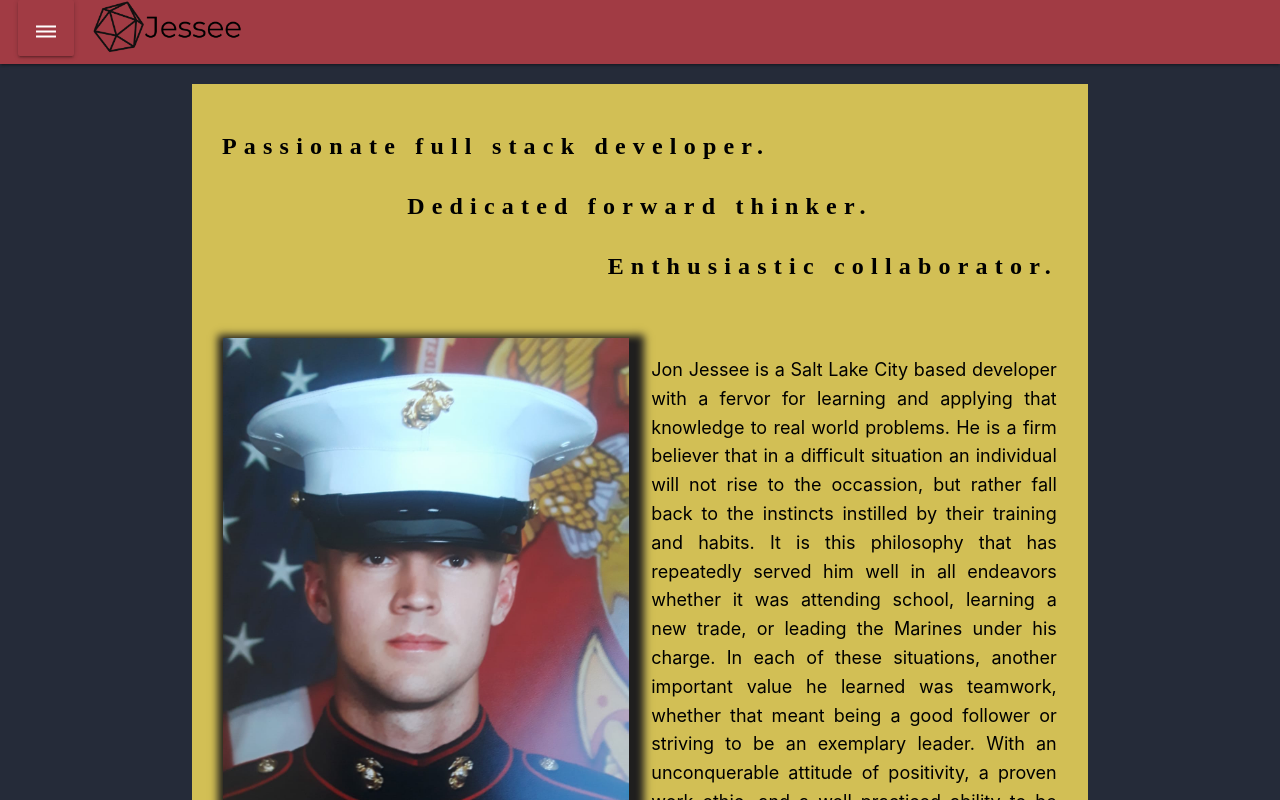
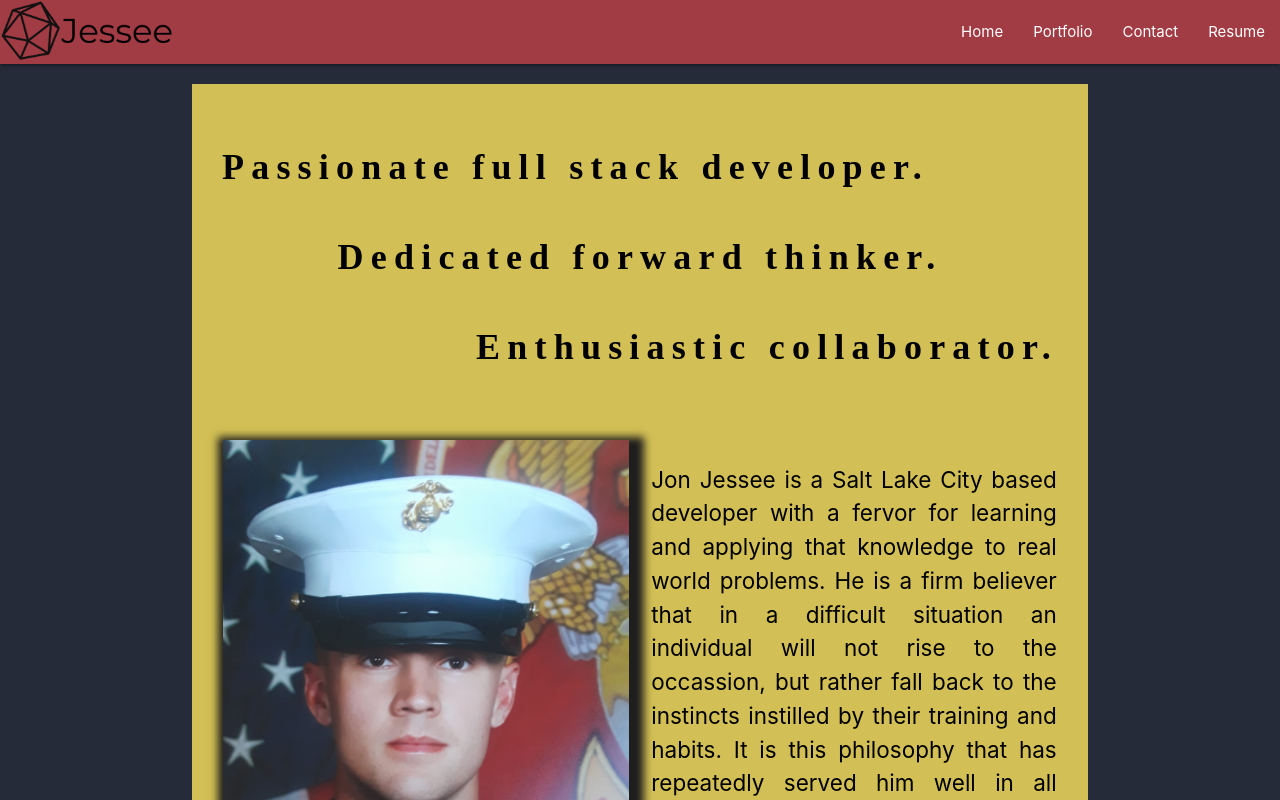
Before and after one commit to JJessee1371/React-Portfolio, a React (Create React App) app: page /#/ in a window 1280 px wide. Shown: the top 800 px of the page. Built offline with nearby package versions, Linux system fonts and the light colour scheme; a web font is replaced by a local one.

Commit message:
Corrected responsivity issues with navbar and homepage.

```diff
--- a/src/Components/AboutHeader/AboutHeader.css
+++ b/src/Components/AboutHeader/AboutHeader.css
@@ -1,13 +1,16 @@
 #line1 {
     text-align: left;
+    font-size: 1.5em;
 }
 
 #line2 {
     text-align: center;
+    font-size: 1.5em;
 }
 
 #line3 {
     text-align: right;
+    font-size: 1.5em;
 }
 
 .animated {
--- a/src/Components/AboutHeader/AboutHeader.jsx
+++ b/src/Components/AboutHeader/AboutHeader.jsx
@@ -3,17 +3,26 @@ import './AboutHeader.css';
 
 //Homepage unique header
 function AboutHeader() {
-    const [effect, setEffect] = useState('header-text animated');
+    const [effect1, setEffect1] = useState('header-text animated');
+    const [effect2, setEffect2] = useState('header-text animated');
+    const [effect3, setEffect3] = useState('header-text animated');
 
+    //Timed animation for homepage headers
     useEffect(() => {
-        setEffect('header-text animated bounce');
+        setEffect1('header-text animated bounce');
+        setTimeout(() => {
+            setEffect2('header-text animated bounce');
+        }, 1500);
+        setTimeout(() => {
+            setEffect3('header-text animated bounce');
+        }, 3000);
     },[]);
 
     return (
         <header className="header-main">
-            <p id="line1" className={effect}>Passionate full stack developer.</p>
-            <p id="line2" className={effect}>Dedicated forward thinker.</p>
-            <p id="line3" className={effect}>Enthusiastic collaborator.</p>
+            <p id="line1" className={effect1}>Passionate full stack developer.</p>
+            <p id="line2" className={effect2}>Dedicated forward thinker.</p>
+            <p id="line3" className={effect3}>Enthusiastic collaborator.</p>
         </header>
     );
 };
--- a/src/Components/Bio/Bio.css
+++ b/src/Components/Bio/Bio.css
@@ -1,5 +1,5 @@
 .bio-text {
-    font-size: 16px;
+    font-size: 1.5em;
     text-align: justify;
 }
 
@@ -12,9 +12,15 @@
     color: rgb(136, 10, 136);
 }
 
-@media screen and (min-width: 768px) and (max-width: 1440px) {
+@media screen and (min-width: 425px) and (max-width: 768px) {
     .bio-text {
-        font-size: 18px;
+        font-size: 1em;
         line-height: 1.6;
     }
 }
+
+@media screen and (min-width: 320px) and (max-width: 425px) {
+    .bio-text {
+        font-size: 1em;
+    }
+}
--- a/src/Components/Bio/Bio.jsx
+++ b/src/Components/Bio/Bio.jsx
@@ -14,7 +14,7 @@ function Bio() {
             being a good follower or striving to be an exemplary leader. With an unconquerable attitude of positivity, a proven work ethic, and a well practiced ability to be flexible in rapidly changing
             environments, he has the utomost confidence in his abilites to bring a unique and powerful skillset to the field of web development.
             </p>
-            <p>Want to know more? View my resume <a href={resume} target="_blank" rel="noreferrer" className="resume">here.</a></p>
+            <p className="bio-text">Want to know more? View my resume <a href={resume} target="_blank" rel="noreferrer" className="resume">here.</a></p>
         </div>
     );
 };
--- a/src/Components/Navbar/GlobalNavbar.css
+++ b/src/Components/Navbar/GlobalNavbar.css
@@ -1,18 +1,3 @@
-.flex-container {
-    display: flex;
-    justify-content: flex-start;
+#logo {
+    height: 2em;
 }
-
-.sidenavBtn {
-    background:#a13b44;
-}
-
-.sidenavBtn:hover {
-    background: #e96d78;
-}
-
-.logo {
-    width: 10em;
-    margin-left: auto;
-    margin-right: auto;
-}
--- a/src/Components/Navbar/GlobalNavbar.jsx
+++ b/src/Components/Navbar/GlobalNavbar.jsx
@@ -1,5 +1,5 @@
 import React from 'react';
-import { Navbar, NavItem, Icon, SideNav, SideNavItem, Button } from 'react-materialize';
+import { Navbar, NavItem, Icon, SideNavItem } from 'react-materialize';
 import sidenavBg from '../../images/sidenav_bg.jpg';
 import logo from '../../images/logo.png';
 import resume from '../../certificates/resume.pdf';
@@ -7,25 +7,28 @@ import 'materialize-css/dist/css/materialize.min.css';
 import './GlobalNavbar.css';
 
 class GlobalNavbar extends React.Component {
+
+
     render() {
         return (
-
-                <Navbar className="flex-container">
+            <Navbar
+                alignLinks="right"
+                brand={<img src={logo} alt="'Jessee' logo" id="logo"></img>}
+                id="mobile-nav"
+                menuIcon={<Icon>menu</Icon>}
+                options={{
+                    draggable: true,
+                    edge: 'left',
+                    inDuration: 250,
+                    onCloseEnd: null,
+                    onCloseStart: null,
+                    onOpenEnd: null,
+                    onOpenStart: null,
+                    outDuration: 200,
+                    preventScrolling: true
+                }}
+                sidenav={
                     <div>
-                        <style>
-                            {`
-                                #root > div > div {
-                                z-index: 99999 !important;
-                                }
-                            `}
-                        </style>
-                        <SideNav
-                            id="SideNav-10"
-                            options={{
-                            draggable: true
-                            }}
-                            trigger={<Button node="button" className="sidenavBtn"><Icon>dehaze</Icon></Button>}
-                        >
                         <SideNavItem
                         user={{
                             background: sidenavBg,
@@ -66,10 +69,83 @@ class GlobalNavbar extends React.Component {
                         >
                             Resume
                         </SideNavItem>
-                        </SideNav>
                     </div>
-                    <img src={logo} alt="'Jessee' logo" className="logo"></img>
+                }
+                >
+                <NavItem href="/">
+                    Home
+                </NavItem>
+                <NavItem href="/portfolio">
+                    Portfolio
+                </NavItem>
+                <NavItem href="/contact">
+                    Contact
+                </NavItem>
+                <NavItem href={resume}>
+                    Resume
+                </NavItem>
             </Navbar>
+
+                // <Navbar className="flex-container">
+                //     <div>
+                //         <style>
+                //             {`
+                //                 #root > div > div {
+                //                 z-index: 99999 !important;
+                //                 }
+                //             `}
+                //         </style>
+                //         <SideNav
+                //             id="SideNav-10"
+                //             options={{
+                //             draggable: true
+                //             }}
+                //             trigger={<Button node="button" className="sidenavBtn"><Icon>dehaze</Icon></Button>}
+                //         >
+                //             <SideNavItem
+                //             user={{
+                //                 background: sidenavBg,
+                //                 email: 'tjessee7624@gmail.com',
+                //                 name: 'Jon Jessee'
+                //             }}
+                //             userView
+                //             />
+                //             <SideNavItem divider/>
+                //             <SideNavItem
+                //                 href="#/"
+                //                 waves
+                //                 icon={<Icon>home</Icon>}
+                //             >
+                //                 Home
+                //             </SideNavItem>
+                //             <SideNavItem divider/>
+                //             <SideNavItem
+                //                 href="#/portfolio"
+                //                 waves
+                //                 icon={<Icon>art_track</Icon>}
+                //                 >
+                //                 Portfolio
+                //             </SideNavItem>
+                //             <SideNavItem divider />
+                //             <SideNavItem
+                //                 href="#/contact"
+                //                 waves
+                //                 icon={<Icon>markunread</Icon>}
+                //             >
+                //                 Contact
+                //             </SideNavItem>
+                //             <SideNavItem divider />
+                //             <SideNavItem
+                //                 href={resume}
+                //                 waves
+                //                 icon={<Icon>portrait</Icon>}
+                //             >
+                //                 Resume
+                //             </SideNavItem>
+                //         </SideNav>
+                //     </div>
+                //     <img src={logo} alt="'Jessee' logo" className="logo"></img>
+                // </Navbar>
 
 
 
```
Also changed, not shown: 1 other file (tests, documents, lock files or other folders). Lines whose indentation alone changed are shown as unchanged.
